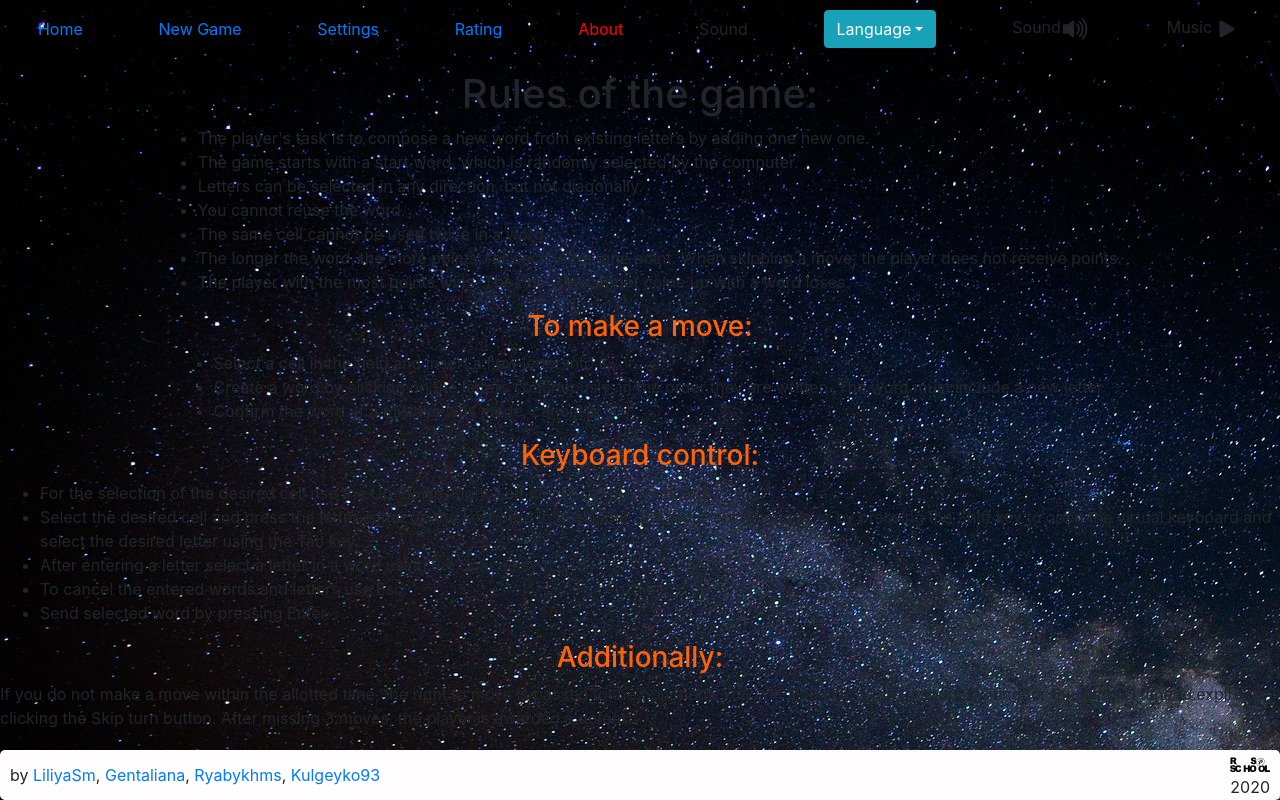
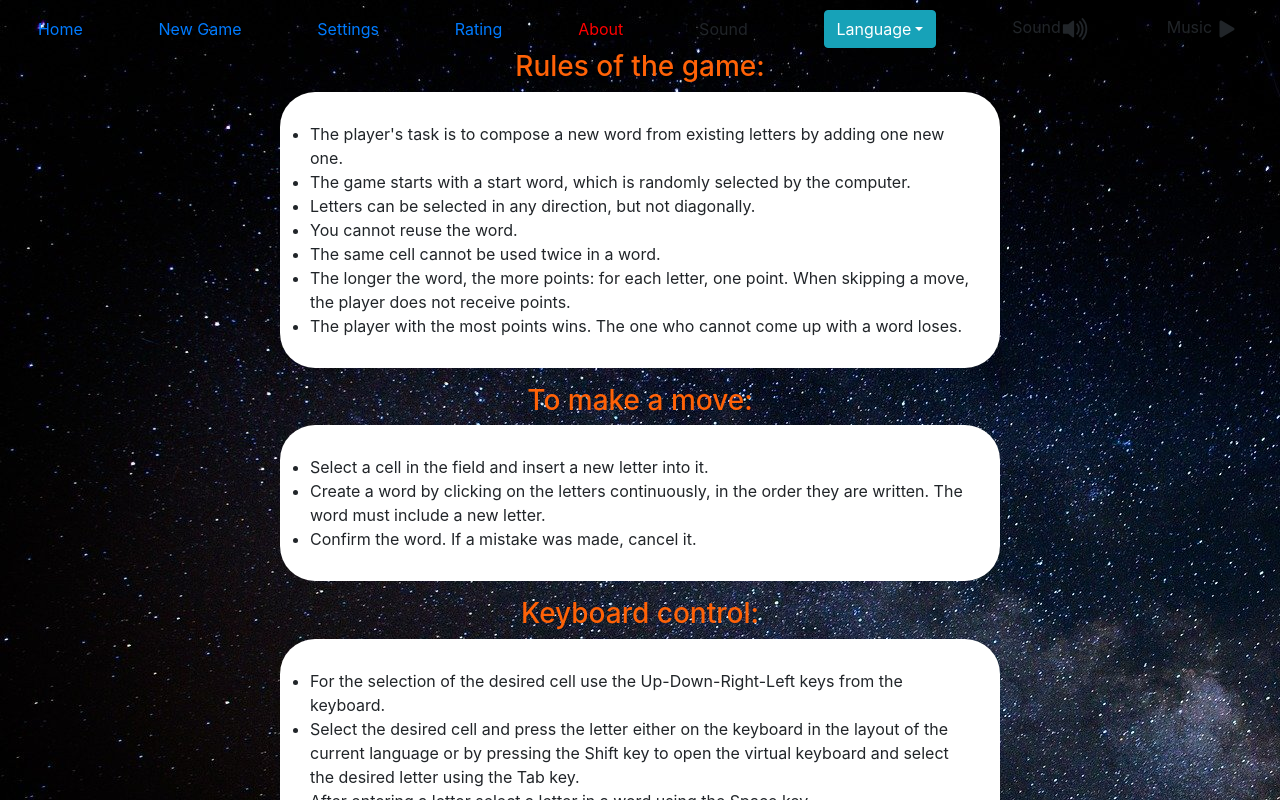
Before and after one commit to gentaliana/rsclone, a React app: page /about in a window 1280 px wide. Shown: the top 800 px of the page. Built offline with nearby package versions, Linux system fonts and the light colour scheme.

Commit message:
RC-61 feat(about): about page

```diff
--- a/src/App.scss
+++ b/src/App.scss
@@ -1,5 +1,5 @@
 body {
-  background-image: url('./assets/img/background.jpg');
+  background-image: url('./assets/images/background.jpg');
 }
 
 .wrapper {
--- a/src/components/footer/footer.scss
+++ b/src/components/footer/footer.scss
@@ -10,6 +10,7 @@
     padding-right: 10px;
     padding-left: 10px;
     margin: 0 auto;
+    margin-top: 10px;
     text-align: center;
     background: rgb(255, 253, 253);
     border-radius: 5px;
--- a/src/pages/about/about.scss
+++ b/src/pages/about/about.scss
@@ -4,4 +4,11 @@
     flex-direction: column;
     align-items: center;
   }
+
+  &__rulles-one {
+    max-width: 720px;
+    padding: 30px;
+    background-color: white;
+    border-radius: 35px;
+  }
 }
--- a/src/pages/about/about.tsx
+++ b/src/pages/about/about.tsx
@@ -6,8 +6,8 @@ export const About = (): JSX.Element => {
   const { t } = useTranslation();
   return (
     <div className="about__wrapper">
-      <h1>{t('help.rulesGame')}</h1>
-      <ul>
+      <h3>{t('help.rulesGame')}</h3>
+      <ul className="about__rulles-one">
         <li>{t('help.listRules.one')}</li>
         <li>{t('help.listRules.two')}</li>
         <li>{t('help.listRules.tree')}</li>
@@ -17,13 +17,13 @@ export const About = (): JSX.Element => {
         <li>{t('help.listRules.seven')}</li>
       </ul>
       <h3>{t('help.move.header')}</h3>
-      <ul>
+      <ul className="about__rulles-one">
         <li>{t('help.move.one')}</li>
         <li>{t('help.move.two')}</li>
         <li>{t('help.move.tree')}</li>
       </ul>
       <h3>{t('help.keyboardMove.header')}</h3>
-      <ul>
+      <ul className="about__rulles-one">
         <li>{t('help.keyboardMove.one')}</li>
         <li>{t('help.keyboardMove.two')}</li>
         <li>{t('help.keyboardMove.tree')}</li>
@@ -31,7 +31,7 @@ export const About = (): JSX.Element => {
         <li>{t('help.keyboardMove.five')}</li>
       </ul>
       <h3>{t('help.additionally')}</h3>
-      <span>{t('help.penalties')}</span>
+      <span className="about__rulles-one">{t('help.penalties')}</span>
       {/* TODO добавить еще правил */}
     </div>
   );
--- a/src/pages/home/home.scss
+++ b/src/pages/home/home.scss
@@ -1,6 +1,6 @@
 .home {
   &__menu {
-    width: 200px;
+    width: 320px;
     padding: 10px 0;
     color: hsl(0, 49%, 30%);
     text-align: center;
```
Also changed, not shown: src/assets/images/background.jpg (renamed from src/assets/img/background.jpg).
